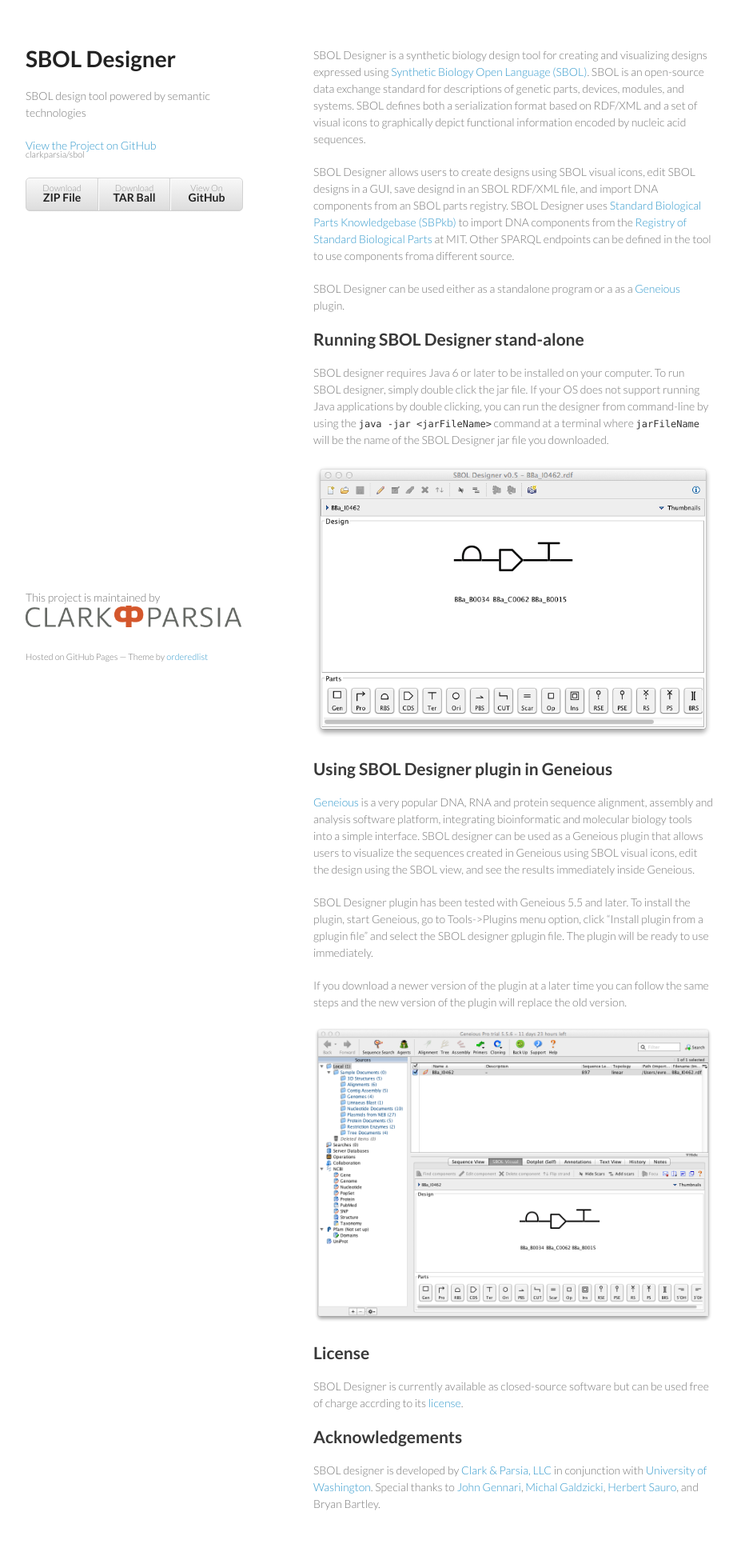
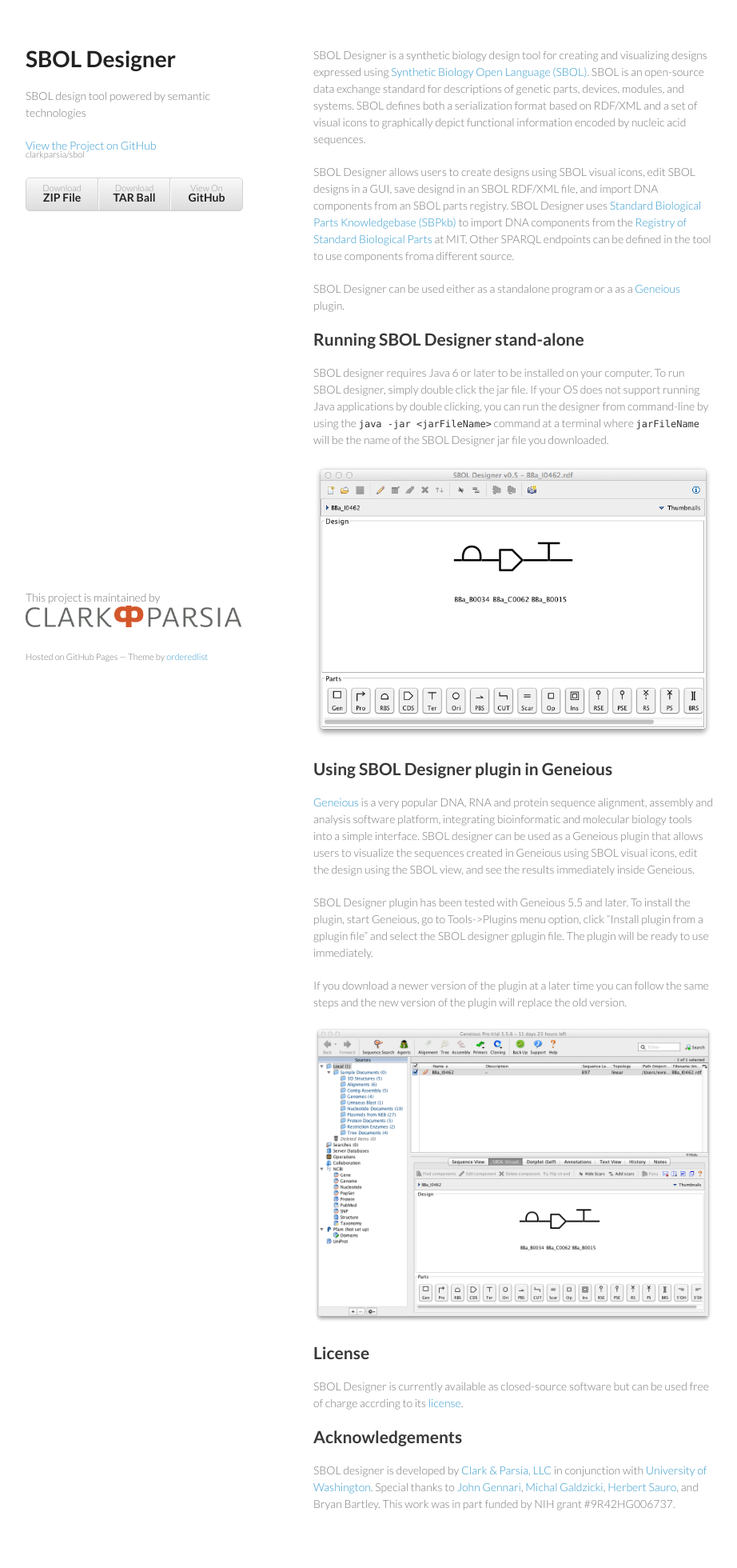
Before and after one commit to clarkparsia/sbol, a Jekyll site: the page built from index.md, in a window 1280 px wide. Shown: the whole page at 80% size, without its empty margins (178-1100 px from the left). Built offline with Jekyll 4.4.1, drawn with Linux system fonts in a browser that asks for light colours; Markdown is read by kramdown in place of the engine named in the settings.

Commit message:
Add grant to ack

```diff
--- a/index.md
+++ b/index.md
@@ -54,3 +54,4 @@
 with [University of Washington](http://www.washington.edu). Special thanks to
 [John Gennari](http://faculty.washington.edu/gennari/), [Michal Galdzicki](http://faculty.washington.edu/mgaldzic/),
 [Herbert Sauro](http://depts.washington.edu/bioe/people/core/sauro.html), and Bryan Bartley.
+This work was in part funded by NIH grant #9R42HG006737.
```
